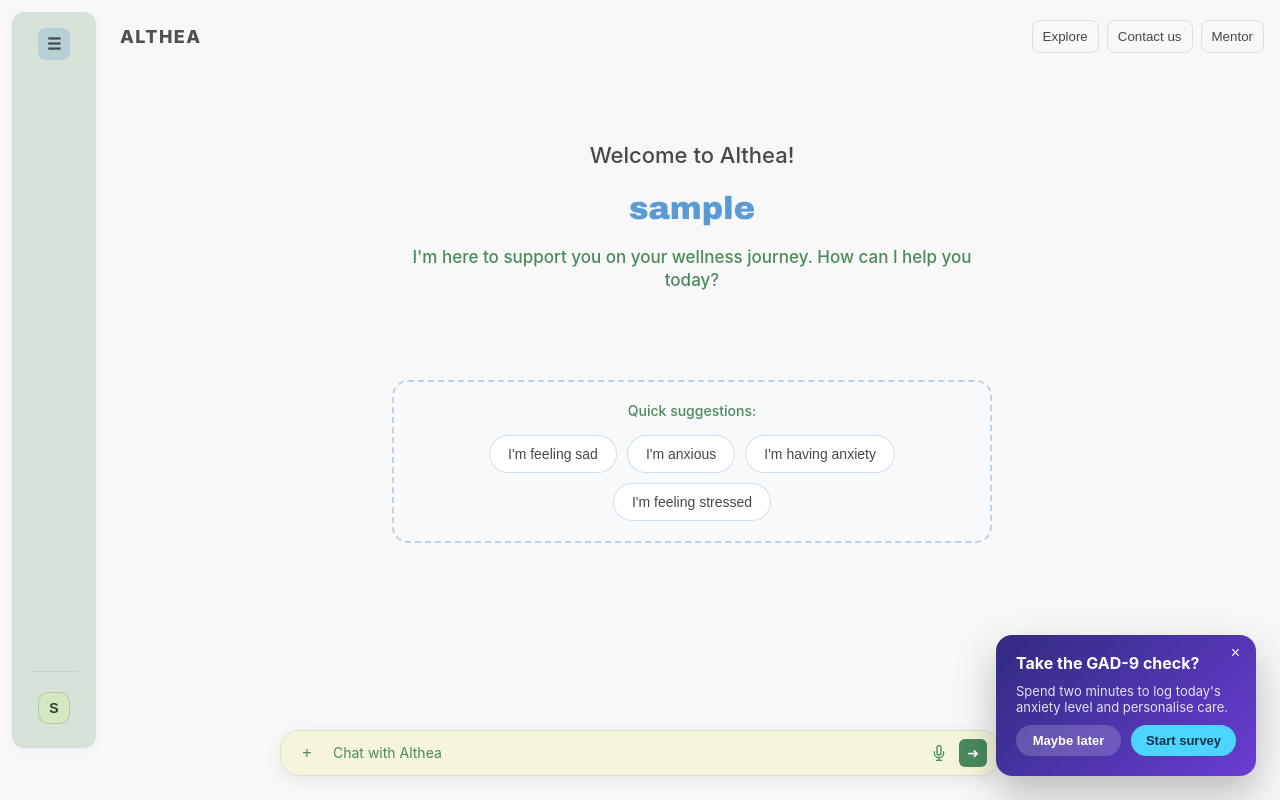
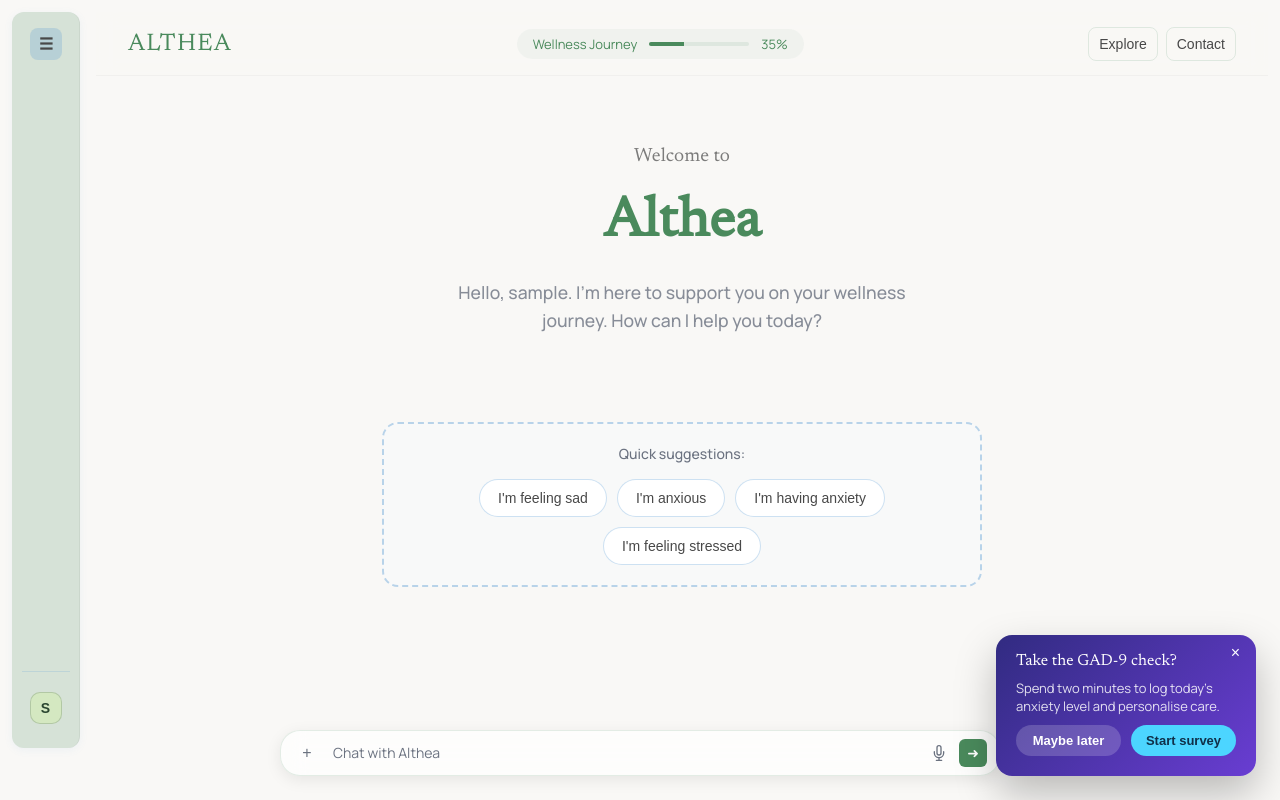
Before and after one commit to godnix7/ALTHEA, a Flask app: page /chat in a window 1280 px wide. Run offline with Flask 3, Linux system fonts and the light colour scheme; the visitor is signed in with stand-in values (Sample User, id 1); data comes from the database, SQL or seed files in the repository; data that the repository does not hold is empty.

Commit message:
Frontend update

```diff
--- a/website/templates/index.html
+++ b/website/templates/index.html
@@ -4,6 +4,9 @@
 <meta charset="utf-8" />
 <meta name="viewport" content="width=device-width,initial-scale=1" />
 <title>Chat UI — Althea (Frontend Only)</title>
+<link rel="preconnect" href="https://fonts.googleapis.com">
+<link rel="preconnect" href="https://fonts.gstatic.com" crossorigin>
+<link href="https://fonts.googleapis.com/css2?family=Manrope:wght@400;500;600&family=Newsreader:opsz,wght@6-72,300;400;500&display=swap" rel="stylesheet">
 <script>
   window.APP_CONTEXT = {{ {
     "user": {
@@ -19,19 +22,26 @@
 </script>
 <style>
   :root{
-    --offwhite:#F8F8F8;
-    --beige:#F5F5DC;
-    --beige-border:#E2E2C8;
-    --beige-active:#E6E6C7;
+    --offwhite:#F9F8F6;
+    --paper:#ffffff;
+    --sage:#4A8A5C;
+    --sage-light:#D6E2D7;
+    --mist:#E5E7E6;
+    --charcoal:#484848;
+
     --page-bg: var(--offwhite);
-    --panel-bg: rgba(255,255,255,0.0);
-    --muted:#4a8a5c;
-    --text:#484848;
-    --accent:#4a8a5c; --accent-2:#5a9a6c;
-    --composer: var(--beige);
-    --composer-border: var(--beige-border);
-    --left-bg:#d6e2d7;
-    --radius:12px; --gap:14px; --laptop-width:1400px; --font-sans: Inter, system-ui, -apple-system, "Segoe UI", Roboto;
+    --panel-bg: var(--paper);
+    --muted:#6B7280;
+    --text: var(--charcoal);
+    --accent: var(--sage);
+    --accent-2: #3d714b;
+    --composer: rgba(255, 255, 255, 0.7);
+    --composer-border: rgba(74, 138, 92, 0.15);
+    --left-bg: var(--sage-light);
+    --radius:16px;
+    --gap:16px;
+    --font-sans: 'Manrope', system-ui, sans-serif;
+    --font-serif: 'Newsreader', serif;
   }
 
   /* Dark mode variables */
@@ -406,14 +416,162 @@
     opacity:0.6;
   }
 
-  /* MAIN AREA: remove heavy panel borders and boxes, keep airy layout */
+  body{
+    margin:0;
+    font-family: var(--font-sans);
+    background: var(--page-bg);
+    color: var(--text);
+    height: 100vh;
+    overflow: hidden;
+  }
+
+  h1, h2, h3, h4, .site-brand, .welcome-msg div:first-child {
+    font-family: var(--font-serif);
+    font-weight: 400;
+  }
+
+  .container{
+    display:grid;
+    grid-template-columns: 280px 1fr;
+    height: 100vh;
+    transition: grid-template-columns 0.3s ease;
+  }
+  .container.collapsed {
+    grid-template-columns: 68px 1fr;
+  }
+
+  .left-rail{
+    background: var(--left-bg);
+    border-right: 1px solid rgba(0,0,0,0.05);
+    display: flex;
+    flex-direction: column;
+    padding: 20px;
+    z-index: 20;
+    transition: all 0.3s ease;
+  }
+
   .main{
-    height:92vh; display:flex; flex-direction:column; gap:12px; position:relative; padding-bottom:100px; overflow:hidden; min-width:0;
-  }
-  .topbar{ display:flex; align-items:center; justify-content:space-between; padding:8px 4px; gap:12px; }
-  .site-brand{ font-weight:800; letter-spacing:0.08em; color:var(--text); opacity:0.9; font-size:18px; transition:margin-left 0.24s ease, opacity 0.24s ease; }
-  .container.collapsed .site-brand{ margin-left:0; opacity:0.95; }
-  .container:not(.collapsed) .site-brand{ margin-left:4px; }
+    display: flex;
+    flex-direction: column;
+    background: var(--page-bg);
+    position: relative;
+    overflow: hidden;
+  }
+
+  .topbar{
+    height: 64px;
+    padding: 0 32px;
+    display: flex;
+    align-items: center;
+    justify-content: space-between;
+    background: rgba(249, 248, 246, 0.8);
+    backdrop-filter: blur(10px);
+    border-bottom: 1px solid rgba(0,0,0,0.03);
+    z-index: 10;
+  }
+
+  .site-brand {
+    font-size: 24px;
+    letter-spacing: 0.05em;
+    color: var(--accent);
+  }
+
+  .messages{
+    flex: 1;
+    overflow-y: auto;
+    padding: 40px 0;
+    display: flex;
+    flex-direction: column;
+    gap: 24px;
+    scroll-behavior: smooth;
+    max-width: 800px;
+    margin: 0 auto;
+    width: 100%;
+  }
+
+  .msg{
+    max-width: 85%;
+    padding: 16px 20px;
+    border-radius: var(--radius);
+    line-height: 1.6;
+    position: relative;
+    animation: msgIn 0.3s ease-out;
+  }
+
+  @keyframes msgIn {
+    from { opacity: 0; transform: translateY(10px); }
+    to { opacity: 1; transform: translateY(0); }
+  }
+
+  .from-me{
+    align-self: flex-end;
+    background: var(--accent);
+    color: white;
+    border-bottom-right-radius: 4px;
+    box-shadow: 0 4px 12px rgba(74, 138, 92, 0.2);
+  }
+
+  .from-bot{
+    align-self: flex-start;
+    background: white;
+    color: var(--text);
+    border-bottom-left-radius: 4px;
+    box-shadow: 0 4px 12px rgba(0,0,0,0.03);
+    border: 1px solid rgba(0,0,0,0.02);
+  }
+
+  .composer-wrap{
+    padding: 24px 32px 40px;
+    max-width: 800px;
+    margin: 0 auto;
+    width: calc(100% - 64px);
+    position: sticky;
+    bottom: 0;
+  }
+
+  .composer{
+    background: var(--composer);
+    backdrop-filter: blur(20px);
+    border: 1px solid var(--composer-border);
+    border-radius: 24px;
+    padding: 12px 16px;
+    display: flex;
+    align-items: center;
+    gap: 12px;
+    box-shadow: 0 10px 30px rgba(0,0,0,0.05);
+  }
+
+  textarea{
+    flex: 1;
+    background: transparent;
+    border: none;
+    outline: none;
+    color: var(--text);
+    font-family: var(--font-sans);
+    font-size: 16px;
+    resize: none;
+    max-height: 200px;
+    padding: 8px 0;
+  }
+
+  .send-btn{
+    width: 40px;
+    height: 40px;
+    border-radius: 50%;
+    background: var(--accent);
+    color: white;
+    border: none;
+    cursor: pointer;
+    display: flex;
+    align-items: center;
+    justify-content: center;
+    transition: all 0.2s ease;
+  }
+  .send-btn:hover{
+    transform: scale(1.05);
+    background: var(--accent-2);
+  }
+
   .topbar-nav{
     display:flex;
     gap:12px;
@@ -1224,6 +1382,50 @@
   }
   .settings-link-item:last-child{border-bottom:none;}
   .settings-link-icon{width:20px; height:20px; display:flex; align-items:center; justify-content:center; font-size:16px;}
+  .journey-indicator{
+    display: flex;
+    align-items: center;
+    gap: 12px;
+    background: rgba(74, 138, 92, 0.05);
+    padding: 6px 16px;
+    border-radius: 20px;
+    font-size: 13px;
+    color: var(--sage);
+  }
+  .journey-bar{
+    width: 100px;
+    height: 4px;
+    background: rgba(74, 138, 92, 0.1);
+    border-radius: 2px;
+    position: relative;
+    overflow: hidden;
+  }
+  .journey-progress{
+    position: absolute;
+    left: 0;
+    top: 0;
+    height: 100%;
+    background: var(--sage);
+    width: 35%; /* example progress */
+    transition: width 0.5s ease;
+  }
+
+  .btn{
+    padding: 8px 16px;
+    border-radius: 12px;
+    font-size: 14px;
+    font-weight: 500;
+    cursor: pointer;
+    transition: all 0.2s ease;
+    border: none;
+    display: inline-flex;
+    align-items: center;
+    gap: 8px;
+  }
+  .btn.ghost{ background: transparent; color: var(--text); }
+  .btn.ghost:hover{ background: rgba(0,0,0,0.03); }
+  .btn.primary{ background: var(--accent); color: white; }
+  .btn.primary:hover{ background: var(--accent-2); transform: translateY(-1px); }
   .settings-preview-box{
     background:#252525;
     border:1px solid #333;
@@ -1375,10 +1577,18 @@
   <main class="main">
     <div class="topbar">
       <div class="site-brand" id="siteBrand">ALTHEA</div>
+
+      <div class="journey-indicator">
+        <span>Wellness Journey</span>
+        <div class="journey-bar">
+          <div class="journey-progress" id="journeyProgress"></div>
+        </div>
+        <span id="journeyPercent">35%</span>
+      </div>
+
       <div class="controls">
         <button class="btn ghost" id="openExplore">Explore</button>
-        <button class="btn ghost" id="openContact">Contact us</button>
-        <button class="btn ghost" id="openMentor">Mentor</button>
+        <button class="btn ghost" id="openContact">Contact</button>
         <button class="btn primary" id="openSignUp">Sign up</button>
       </div>
     </div>
@@ -2261,9 +2471,11 @@
     const welcomeDiv = document.createElement('div');
     welcomeDiv.className = 'msg welcome-msg';
     welcomeDiv.innerHTML = `
-      <div>Welcome to Althea!</div>
-      <div class="welcome-name">${name ? escapeHtml(name) : ''}</div>
-      <div class="welcome-subtitle">I'm here to support you on your wellness journey. How can I help you today?</div>
+      <div style="font-size: 1.2rem; opacity: 0.7; margin-bottom: 8px;">Welcome to</div>
+      <div class="welcome-name" style="font-family: var(--font-serif); font-size: 3.5rem; color: var(--accent); margin-bottom: 16px;">Althea</div>
+      <div class="welcome-subtitle" style="font-size: 1.1rem; max-width: 500px; margin: 0 auto; line-height: 1.6; opacity: 0.8;">
+        Hello, ${name ? escapeHtml(name) : 'friend'}. I'm here to support you on your wellness journey. How can I help you today?
+      </div>
     `;
     messagesEl.appendChild(welcomeDiv);
 
@@ -2431,9 +2643,11 @@
     }
 
     wrap.innerHTML = `
-      ${text ? `<div>${escapeHtml(text)}</div>` : ''}
+      <div class="content">${text ? `<div>${escapeHtml(text)}</div>` : ''}</div>
       ${attachmentsHtml}
-      <div class="meta">${from==='me' ? 'You' : 'Bot'} • ${relativeTime}</div>
+      <div class="meta" style="font-size: 11px; opacity: 0.5; margin-top: 8px; font-family: var(--font-sans);">
+        ${from==='me' ? 'You' : 'Althea'} • ${relativeTime}
+      </div>
     `;
     messagesEl.appendChild(wrap);
     messagesEl.scrollTop = messagesEl.scrollHeight;
@@ -3556,9 +3770,11 @@
     const welcomeDiv = document.createElement('div');
     welcomeDiv.className = 'msg welcome-msg';
     welcomeDiv.innerHTML = `
-      <div>Welcome to Althea!</div>
-      <div class="welcome-name"></div>
-      <div class="welcome-subtitle">I'm here to support you on your wellness journey. How can I help you today?</div>
+      <div style="font-size: 1.2rem; opacity: 0.7; margin-bottom: 8px;">Welcome to</div>
+      <div class="welcome-name" style="font-family: var(--font-serif); font-size: 3.5rem; color: var(--accent); margin-bottom: 16px;">Althea</div>
+      <div class="welcome-subtitle" style="font-size: 1.1rem; max-width: 500px; margin: 0 auto; line-height: 1.6; opacity: 0.8;">
+        Your digital sanctuary for mental clarity and wellness. How can I help you today?
+      </div>
     `;
     messagesEl.appendChild(welcomeDiv);
 
```
